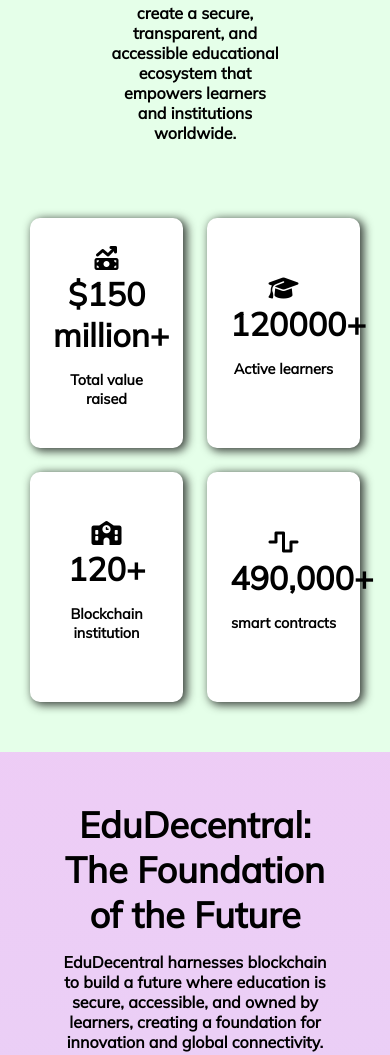
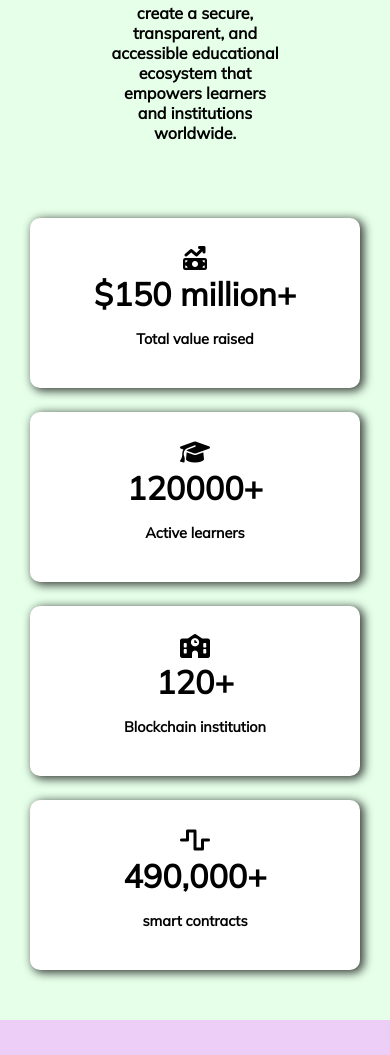
Before and after one commit to axiomshuvo/NAC_001, a plain HTML site: page index.html in a window 390 px wide. Shown: the part 3697-4752 px from the top of the page. Drawn offline with Linux system fonts and the light colour scheme.

Commit message:
some small addiontion that i forget

```diff
--- a/style.css
+++ b/style.css
@@ -499,12 +499,16 @@ footer .foot_social li a,
     place-self: center;
   }
 
+  .partner-list{
+
+  }
+
   .vision {
     max-width: 80%;
     margin: 20px auto;
   }
 
-  #vision .vision_list {
+   .partner-list, #vision .vision_list {
     grid-template-columns: auto;
   }
 
```
Also changed, not shown: 1 other file.
